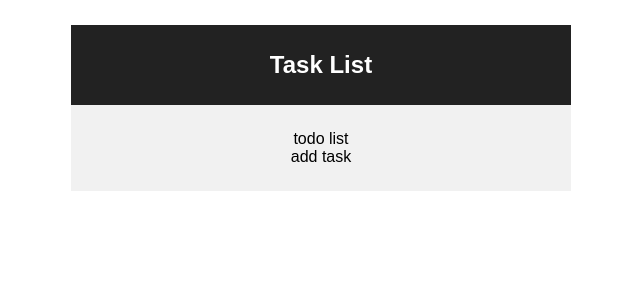
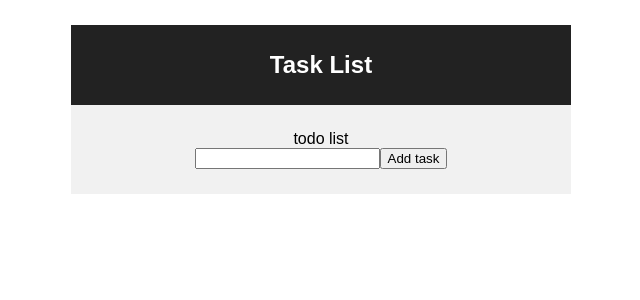
Before and after one commit to makiintoch/react-todo-list, a React (Create React App) app: page / in a window 1280 px wide. Shown: the top 300 px of the page, without its empty margins (319-959 px from the left). Built offline with nearby package versions, Linux system fonts and the light colour scheme.

Commit message:
add state

```diff
--- a/src/components/Todo/AddTask.js
+++ b/src/components/Todo/AddTask.js
@@ -6,10 +6,35 @@ class AddTask extends Component {
         super(props)
     }
 
+    handleSubmit(event) {
+        event.preventDefault();
+        const inputValue = event.target.querySelector('input[name="task"]');
+        const task = inputValue.value;
+        const todos = this.props.todos;
+        const id = todos.length + 1;
+
+        todos.push({
+            id: id,
+            name: task,
+            complete: false
+        });
+
+        console.log(todos);
+
+        inputValue.value = '';
+
+        // this.setState({
+        //     todos: todos
+        // });
+    }
+
     render() {
         return (
             <div className="add-task">
-                add task
+                <form onSubmit={this.handleSubmit.bind(this)}>
+                    <input name="task" type="text"/>
+                    <input type="submit" value="Add task" />
+                </form>
             </div>
         );
     }
--- a/src/components/Todo/Todo.js
+++ b/src/components/Todo/Todo.js
@@ -6,13 +6,18 @@ import AddTask from './AddTask';
 class Todo extends Component {
     constructor(props) {
         super(props)
+
+        this.state = {
+            todos: []
+        }
     }
 
     render() {
+        console.log(this.state.todos);
         return (
             <div className="todo">
                 <TodoList/>
-                <AddTask/>
+                <AddTask {...this.state}/>
             </div>
         );
     }
```
